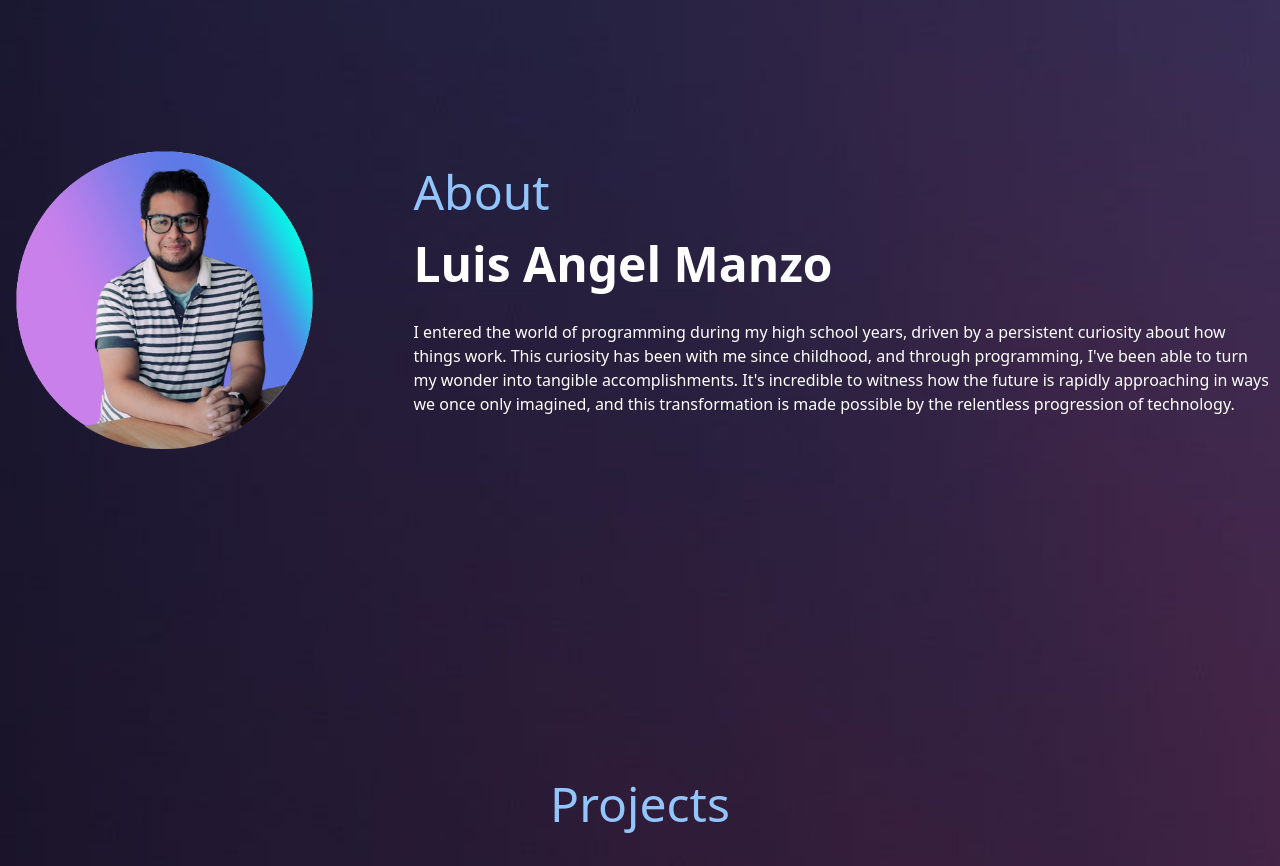
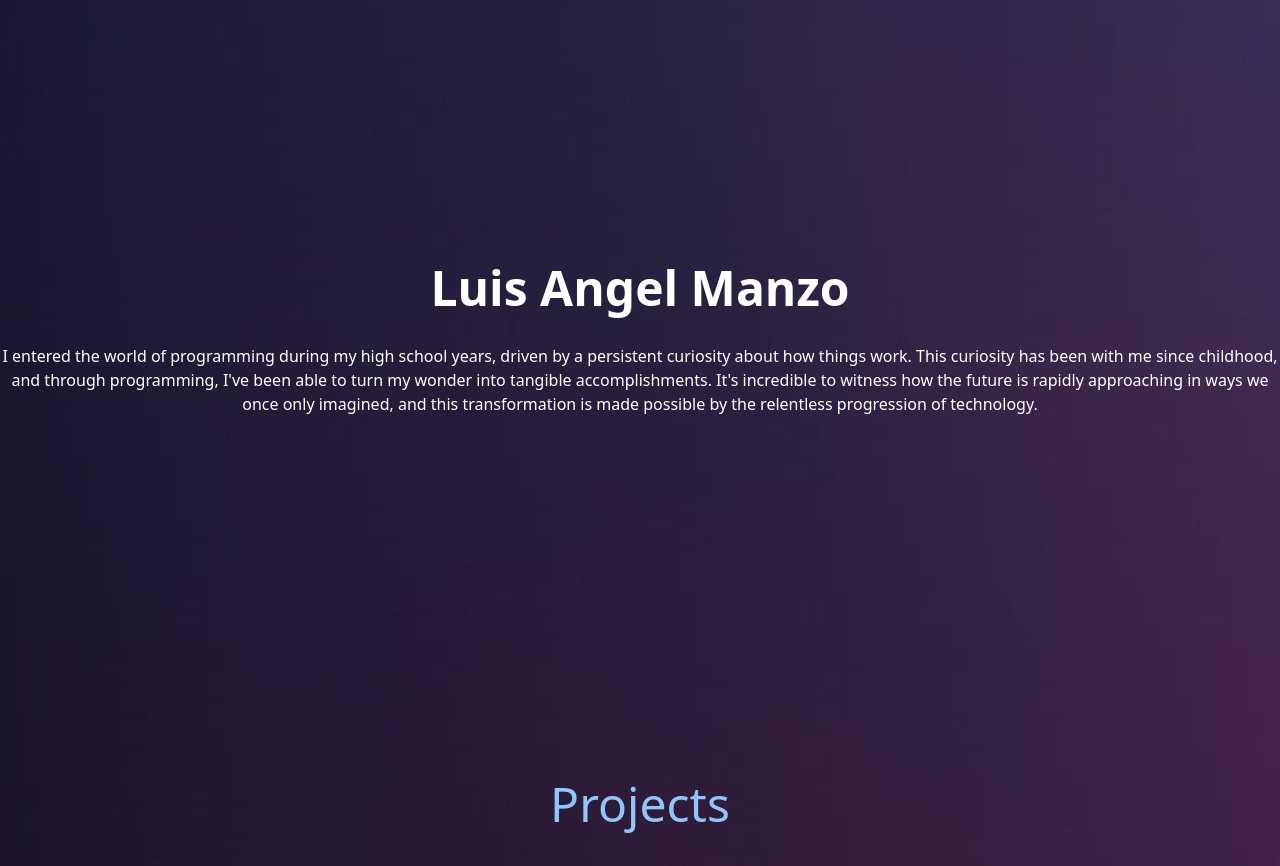
Before and after one commit to luismz95/portfolio, a React (Create React App) app: page / in a window 1280 px wide. Shown: the part 900-1766 px from the top of the page. Built offline with nearby package versions, Linux system fonts and the light colour scheme.

Commit message:
ajustes generales en el about me

```diff
--- a/src/pages/About.js
+++ b/src/pages/About.js
@@ -7,15 +7,11 @@ const About = () => {
 
             <div className='flex flex-col lg:flex-row justify-center gap-y-8 lg:items-center lg:gap-x-12 '>
 
-                <div className='w-full flex justify-center ' >
-                    <img className='w-[200px] lg:w-[1000px] ' src={image1} />
-                </div>
 
-                <div className='text-center lg:text-left lg:ml-9 text-white mx-10 lg:mx-2'>
-                    <div className='mb-6 text-3xl lg:text-5xl font-thin text-blue-300'>
-                        <h1 >About</h1>
-                    </div>
-                    <div className='mb-8 text-4xl lg:text-5xl font-semibold'>
+
+                <div className='text-center  text-white'>
+
+                    <div className='mb-8 text-4xl lg:text-5xl font-semibold mt-24'>
                         <span >Luis Angel Manzo</span>
                     </div>
 
@@ -29,25 +25,7 @@ const About = () => {
 
 
 
-            {/* <h1 class="text-2xl text-center mb-8">Mi Trayectoria Profesional</h1>
 
-            <div class="timeline">
-            <div class="timeline-item">
-                    <p>BAJANET</p>
-                    <p>SEDENA APP</p>
-                    <p>2020</p>
-                </div>
-                <div class="timeline-item">
-                    <p>Maypa</p>
-                    <p>Payment gateway</p>
-                    <p>2021</p>
-                </div>
-                <div class="timeline-item">
-                    <p>Mino Logistics</p>
-                    <p>Web App, Server App, App</p>
-                    <p>2021-2023</p>
-                </div>
-            </div> */}
 
 
         </dic>
```
Also changed, not shown: src/assets/me.png (deleted), src/assets/me2.png (deleted).
